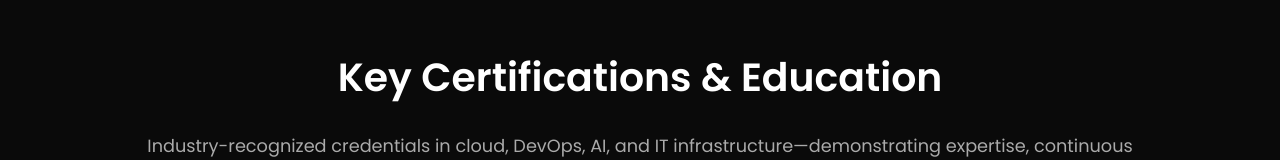
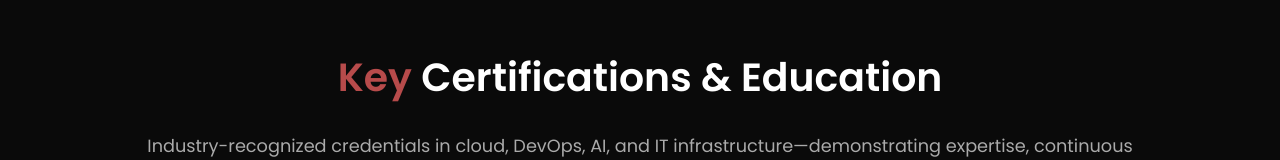
Before and after one commit to vjkakade/vijaykakade, a website: page index.html in a window 1280 px wide. Shown: the part 3217-3377 px from the top of the page. Drawn offline with Linux system fonts and the light colour scheme.

Commit message:
test branch changes-7-Logo

```diff
--- a/index.html
+++ b/index.html
@@ -292,7 +292,7 @@
     <!-- ===== CERTIFICATIONS SECTION ===== -->
     <section id="certifications" class="certifications">
         <div class="certifications-side-label">Certifications</div>
-        <h2 class="certifications-heading">Key Certifications &amp; Education</h2>
+        <h2 class="certifications-heading"><span class="accent-red">Key</span> Certifications &amp; Education</h2>
                 <p class="certifications-subtext">
                     Industry-recognized credentials in cloud, DevOps, AI, and IT infrastructure—demonstrating expertise, continuous learning, and a commitment to excellence.
                 </p>
--- a/style.css
+++ b/style.css
@@ -1,3 +1,7 @@
+/* Accent red utility class for headings and highlights */
+.accent-red {
+  color: #b74b4b;
+}
 .experience-subtext,
 .certifications-subtext {
   font-size: 1.8rem;
```
